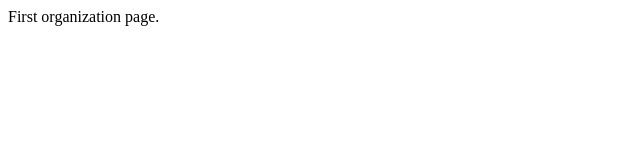
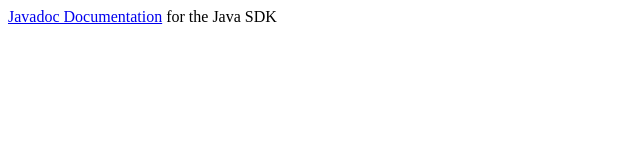
Before and after one commit to SpectraLogic/spectralogic.github.com, a plain HTML site: page index.html in a window 1280 px wide. Shown: the whole page, without its empty margins (0-640 px from the left). Drawn offline with Linux system fonts and the light colour scheme.

Commit message:
Add link to Javadoc Documentation

```diff
--- a/index.html
+++ b/index.html
@@ -3,6 +3,6 @@
     <title>SpectraLogic Github</title>
   </head>
   <body>
-    First organization page.
+    <a href="http://spectralogic.github.io/ds3_java_sdk/">Javadoc Documentation</a> for the Java SDK
   </body>
 </html>
```
